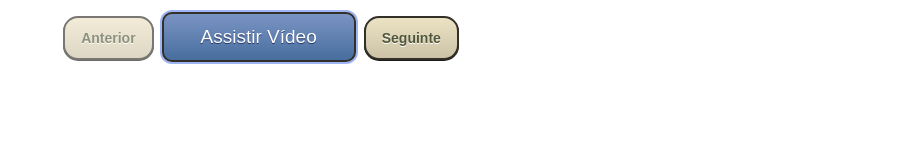
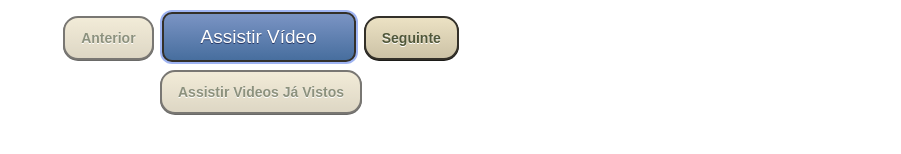
Before and after one commit to matheusforny/vod-app, a React (Create React App) app: page / in a window 1280 px wide. Shown: the part 488-642 px from the top of the page, without its empty margins (379-1280 px from the left). Built offline with nearby package versions, Linux system fonts and the light colour scheme.

Commit message:
Videos vistos agora sao salvos

```diff
--- a/src/App.js
+++ b/src/App.js
@@ -12,13 +12,20 @@ class App extends Component {
 
     this.state = {
       urlVideo: "",
+	  listaVideosVistos: [],
 	  videoMode: false
     }
   }
 
-  atualizarUrlVideo(url) {
+  atualizarUrlVideo(url, idVideo) {
+	var videoNovoAssistido = false;
+
+	if (this.state.listaVideosVistos.indexOf(idVideo))
+		videoNovoAssistido = true;
+
 	this.setState({
 		videoMode: true,
+		listaVideosVistos: videoNovoAssistido ? this.state.listaVideosVistos.concat([idVideo]) : this.state.listaVideosVistos,
 		urlVideo: url
 	});
   }
@@ -51,6 +58,7 @@ class App extends Component {
 				src={this.state.urlVideo}
 			/> :
 			<SearchPage	ref='searchpage'
+				quantidadeVideosVistos={this.state.listaVideosVistos.length}
 				atualizarUrlVideo={this.atualizarUrlVideo.bind(this)}
 			/>
 		}
--- a/src/SearchPage.js
+++ b/src/SearchPage.js
@@ -10,10 +10,12 @@ class SearchPage extends Component {
   constructor(props){
     super(props);
 
+	console.log(props.quantidadeVideosVistos);
+
     this.state = {
 		entries: jsonData.entries,
 		entry: jsonData.entries[0],
-	  videoMode: false
+		mostrarListaVideosVistos: false
 	}
   }
 
@@ -21,8 +23,6 @@ class SearchPage extends Component {
     const newIndex = this.state.entry.index + 1;
 
 	if (newIndex < this.state.entries.length) {
-		console.log("Iremos para " + newIndex);
-
 		this.setState({
 			entry: jsonData.entries[newIndex]
 		})
@@ -33,8 +33,6 @@ class SearchPage extends Component {
     const newIndex = this.state.entry.index - 1;
 
 	if (newIndex >= 0) {
-		console.log("Voltamos para " + newIndex);
-
 		this.setState({
 			entry: jsonData.entries[newIndex]
 		})
@@ -42,7 +40,7 @@ class SearchPage extends Component {
   }
 
   chamarVideo = () => {
-	this.props.atualizarUrlVideo(this.state.entry.contents[0].url);
+	this.props.atualizarUrlVideo(this.state.entry.contents[0].url, this.state.entry._id);
   }
 
   render() {
@@ -70,6 +68,7 @@ class SearchPage extends Component {
                 </div>
               </div>
             </div>
+			<div>
 				<button className="botaoControleCarousel"
 					onClick={() => this.prevProperty()}
 					disabled={entry.index === 0}
@@ -82,6 +81,13 @@ class SearchPage extends Component {
 					disabled={entry.index === jsonData.entries.length - 1}
 				>Seguinte</button>
 			</div>
+			<div>
+				<button  className="botaoControleCarousel"
+					onClick={() => this.nextProperty()}
+					disabled={this.props.quantidadeVideosVistos === 0}
+				>Assistir Videos Já Vistos</button>
+			</div>
+		</div>
       </div>
 
     );
```
Lines whose indentation alone changed are shown as unchanged.
